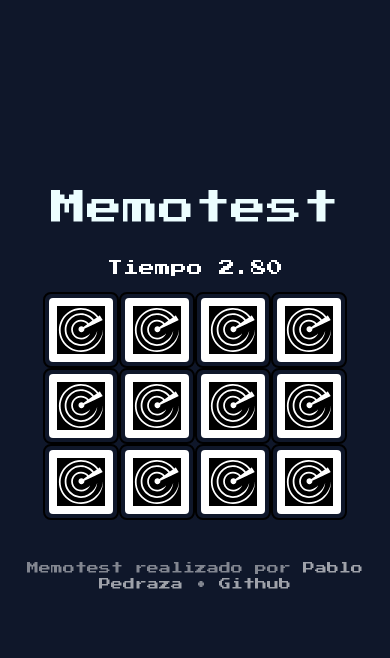
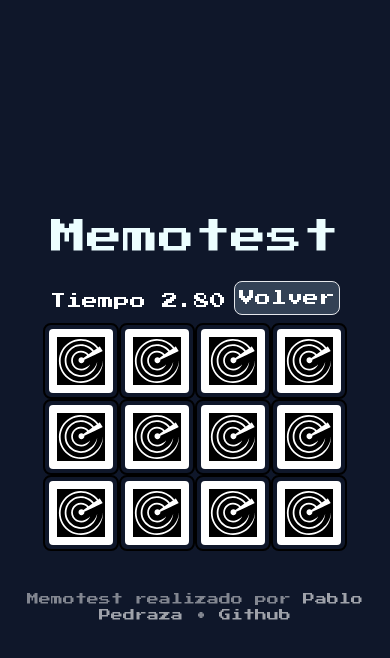
Before and after one commit to wayaba/memotest-app, a React (Vite) app: page / in a window 390 px wide. Both pictures are taken after a click on the button "Comenzar juego". Shown: the top 658 px of the page. Built offline with nearby package versions, Linux system fonts and the light colour scheme.

Commit message:
agrego boton volver

```diff
--- a/src/components/Board.jsx
+++ b/src/components/Board.jsx
@@ -29,13 +29,19 @@ export function Board({ cardQty = 12 }) {
 
   return (
     <section className="grid grid-cols-1">
-      <section className="text-center m-3">
-        <h2 className="text-white">Tiempo {time.toFixed(2)}</h2>
+      <section className="flex justify-center text-center m-2 text-white">
+        <h2 className="pt-2">Tiempo {time.toFixed(2)}</h2>
+        <button
+          onClick={() => location.reload()}
+          className="border rounded-lg hover:bg-slate-500 p-1 bg-slate-700 ml-2"
+        >
+          Volver
+        </button>
       </section>
       <div
         className={`grid grid-cols-4 sm:grid-cols-4 ${
           cards.length > 12 ? 'lg:grid-cols-6' : ''
-        } m-auto w-fit`}
+        } m-auto ${cards.length > 12 ? 'lg:w-3/4' : 'w-fit'}`}
       >
         {cards.map((img) => (
           <div
--- a/src/components/Footer.jsx
+++ b/src/components/Footer.jsx
@@ -1,6 +1,6 @@
 export function Footer({ author, github }) {
   return (
-    <footer className="text-xs bottom-0 left-0 right-0 2xl:mt-10 2xl:pb-20 lg:mt-3  md:mt-3 md:pb-2 mt-10 pb-20 text-center opacity-60  text-white/80">
+    <footer className="text-xs bottom-0 left-0 right-0 2xl:mt-10 2xl:pb-20 lg:mt-3  md:mt-3 md:pb-2 mt-10 pb-5 text-center opacity-60  text-white/80">
       {' '}
       Memotest realizado por{' '}
       <a
```
